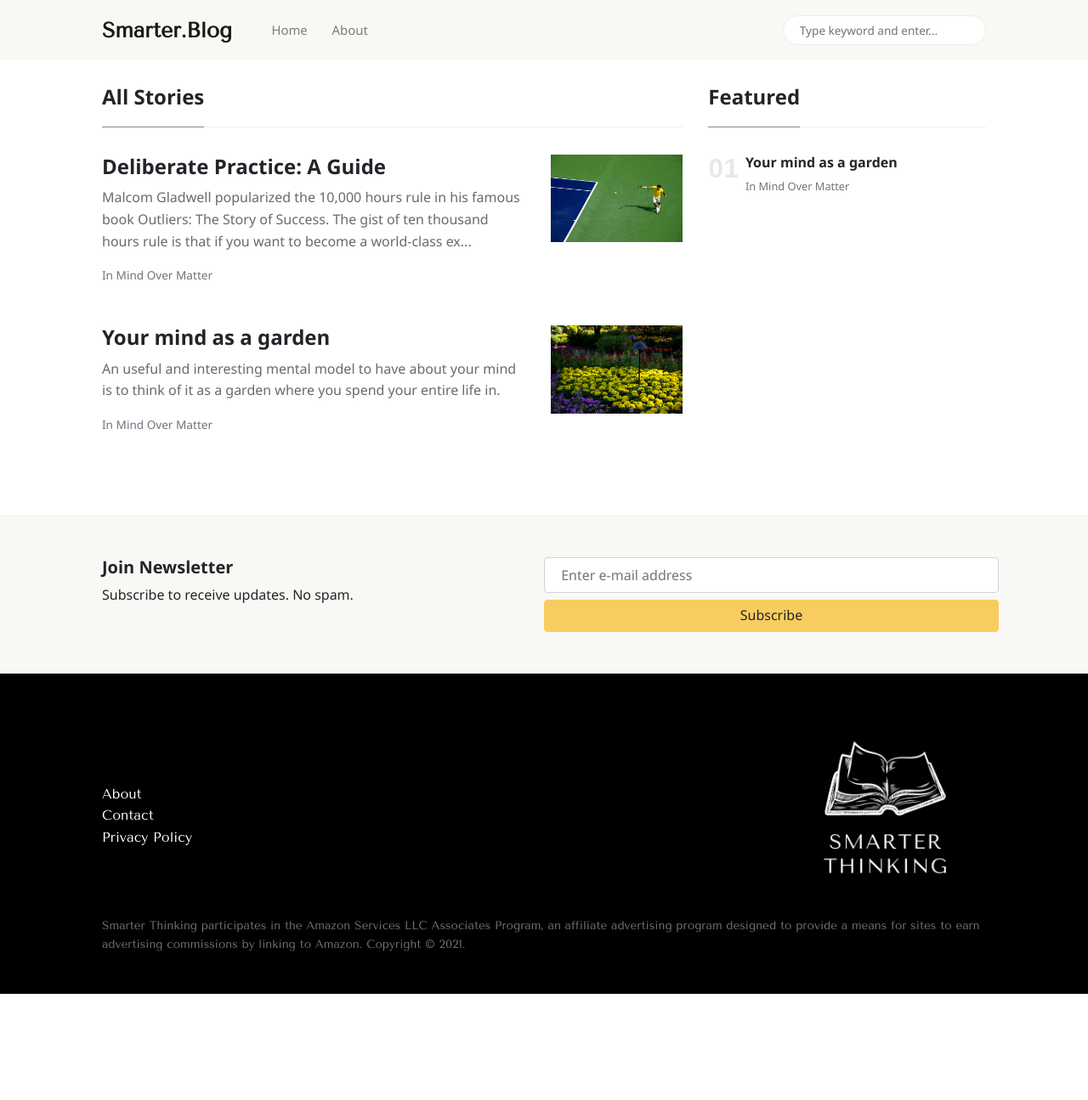
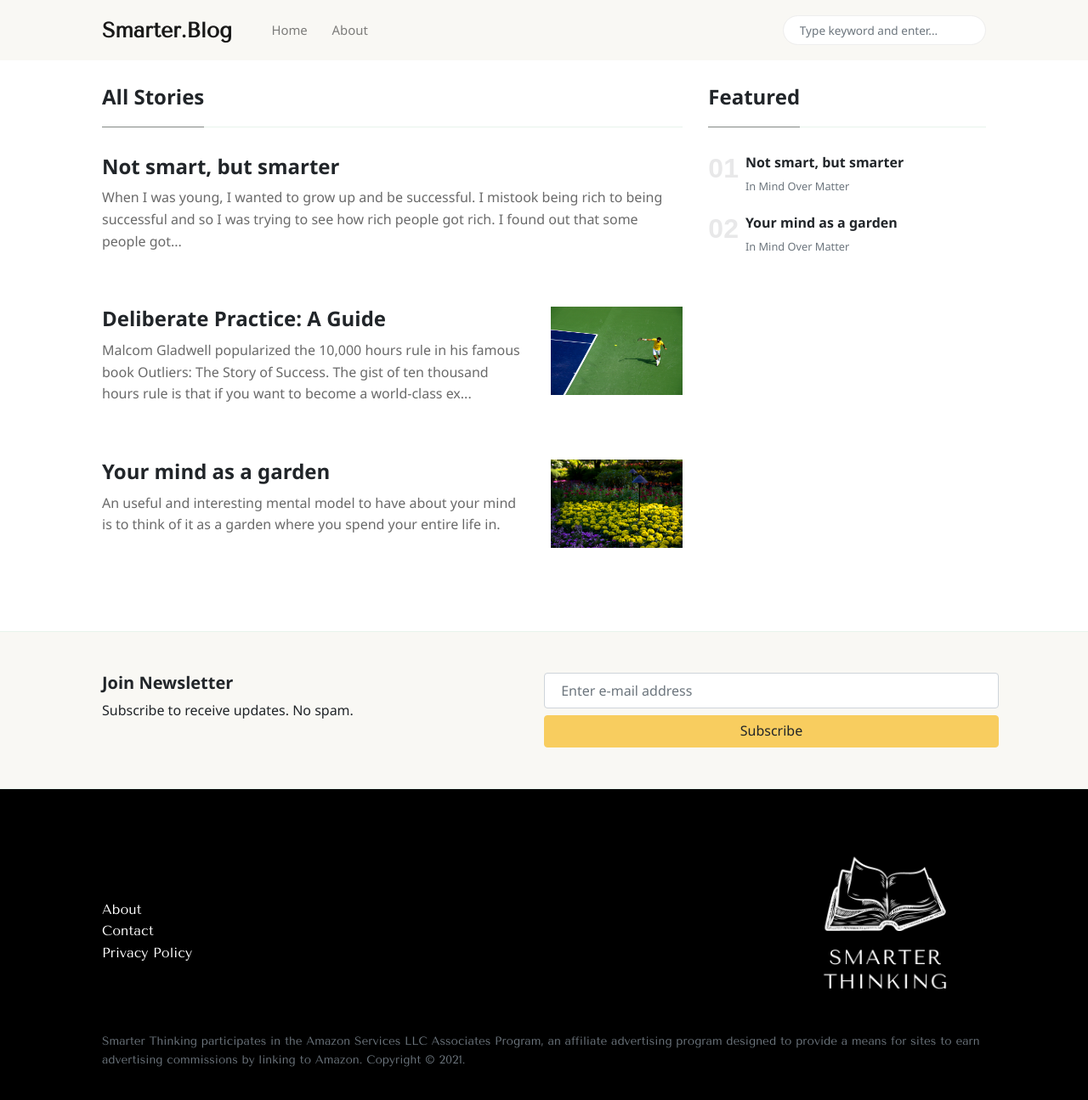
Before and after one commit to madiator/smarter.github.io, a Jekyll site: the page built from index.html, in a window 1280 px wide and 1306 px high. Shown: the top 1295 px of the window at 85% size. Built offline with Jekyll 4.4.1, drawn with Linux system fonts in a browser that asks for light colours; nearby versions of some CDN libraries; the list of posts is cut into pages by our own code; part of the change alters nothing that is shown.

Commit message:
add new post and fix broken link

```diff
--- a/_includes/main-loop-card.html
+++ b/_includes/main-loop-card.html
@@ -6,6 +6,7 @@
 	<p class="excerpt">
 	   {{ post.excerpt  | strip_html | strip_newlines | truncate: 186}}
 	</p>
+	<!--
 	<small class="d-block text-muted">
 		In <span class="catlist">
 		{% for category in post.categories %}
@@ -13,6 +14,7 @@
 		{% endfor %}
 		</span>
 	</small>
+-->
 	<!--
 	<small class="text-muted">
 		{{ post.date | date: '%b %d, %Y' }}
--- a/_posts/2018-05-28-deliberate-practice.markdown
+++ b/_posts/2018-05-28-deliberate-practice.markdown
@@ -37,7 +37,9 @@ You can apply deliberate practice to improve your guitar skills, or to improve c
 Thus, deliberate practice is very different from regular practice. I have been practicing "typing" without focusing on improving the skill. It was not mindful, it was very much mindless.
 If I spend several more hours practicing "typing" deliberately, I could improve it drastically. This will require intense focus, and some form of feedback to fix my mistakes (e.g. using a software or a website).
 
-Ericsson gives similar examples like typing: when you don't know how to play tennis, you start practicing and you slowly get better until one day you realize that you have hit a plateau and have not improved for a long time. Most likely this is because initially you had to focus quite a bit to get to a decent shape, and then you stopped focusing. The games became fun (instead of being challenging). It allowed you to have nice conversations in the court with your opponent.
+Ericsson gives similar examples like typing: Suppose you don't know how to play tennis and you start learning it. Initially you focus as you practice, and most likely there is someone teaching you how to play and correcting your mistakes. It is deliberate practice. Eventually you don't struggle as much, and it actually becomes a lot of fun to play. You don't need to focus as much and you can enjoy having pleasant conversations with your opponent. You went from deliberate practice, that set you up on a path to improvement, to just practice. You have plateaued. To improve, you need to push yourself and it is hard work.
+
+What makes deliberate practice different from practice?
 
 ### Key ingredient #1: Focus
 
--- /dev/null
+++ b/_posts/2021-01-18-not-smart-but-smarter.markdown
@@ -0,0 +1,42 @@
+---
+layout: post
+title: "Not smart, but smarter"
+date: 2021-01-18 06:00
+comments: true
+categories: ["mind over matter"]
+published: true
+tags: featured
+---
+
+When I was young, I wanted to grow up and be successful. I mistook being rich to being successful and so I was trying to see how rich people got rich. I found out that some people got rich by luck (such as by inheritance), but many others seemed to have gotten rich by being spectacularly smart. So I always wondered: how do I become a “smart guy”?
+
+But as I grew up, and became less dumb, I realized a few things:
+
+* Being rich doesn’t mean being successful.
+* The term “successful” is very much subjective. You can fail at your job miserably, but be a successful parent.
+* The characterization of a “smart guy” is not entirely well defined.
+
+The last point needs more clarification.
+
+Intelligence is comparative.
+
+We often hear people claim someone is intelligent or smart. But it is all relative to others. If everyone had an IQ score of 150, having an IQ score of 150 does not make you intelligent.
+
+But isn’t Warren Buffett an intelligent guy?
+
+In his 1996 Shareholders letter, he said:
+
+> What an investor needs is the ability to correctly evaluate selected businesses. Note that word “selected”: You don’t have to be an expert on every company, or even many. You only have to be able to evaluate companies within your circle of competence. The size of that circle is not very important; knowing its boundaries, however, is vital.
+
+Extrapolating this a bit further, we can evaluate Warren Buffet’s circle of competence in investing and compare it against mine, and it will be easy to conclude that mine is smaller (way smaller).
+
+And so, we can claim that Warren Buffett is smarter than me when it comes to investing.
+
+And if you think about it, the indigenous people of New Guinea are probably extremely adept at navigating jungles in the dark. I am sure most of us will get lost hopelessly in a dense jungle, and thus look dumb in the eyes of Papuans, when it comes to navigating.
+
+So, you can’t become a “smart guy” (the word guy is used in a gender agnostic form here). You could become a “smarter guy”, as compared to a reference human; but comparing against somebody is not a good idea. A better idea is to compare against yesterday’s yourself and see if you are smarter or not.
+
+In the next post, I will talk a bit more about how we can think about comparing circles of competence.
+
+---
+This post first appeared in our newsletter at [https://smarter.substack.com/p/being-smart](https://smarter.substack.com/p/being-smart).
```
